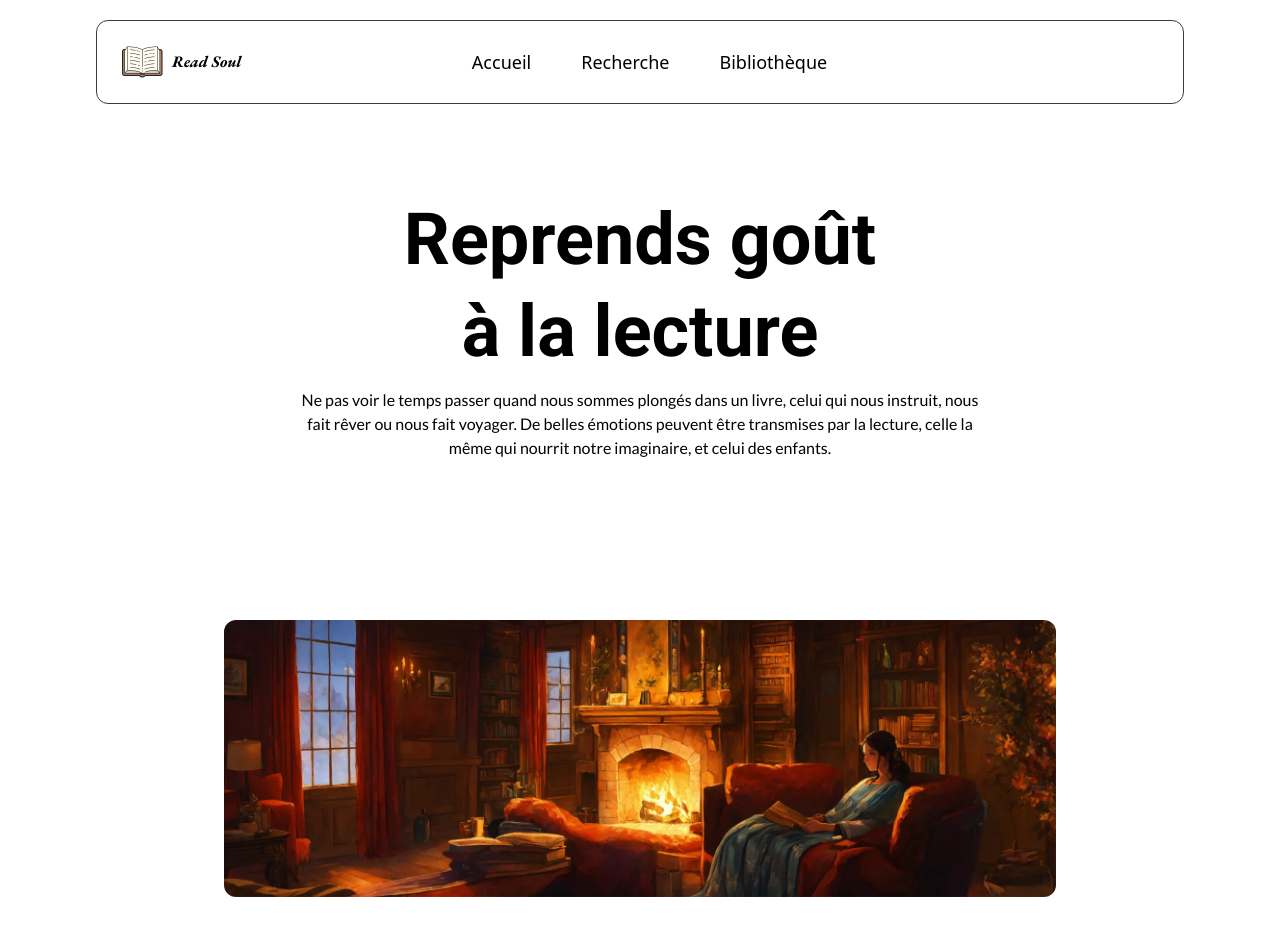
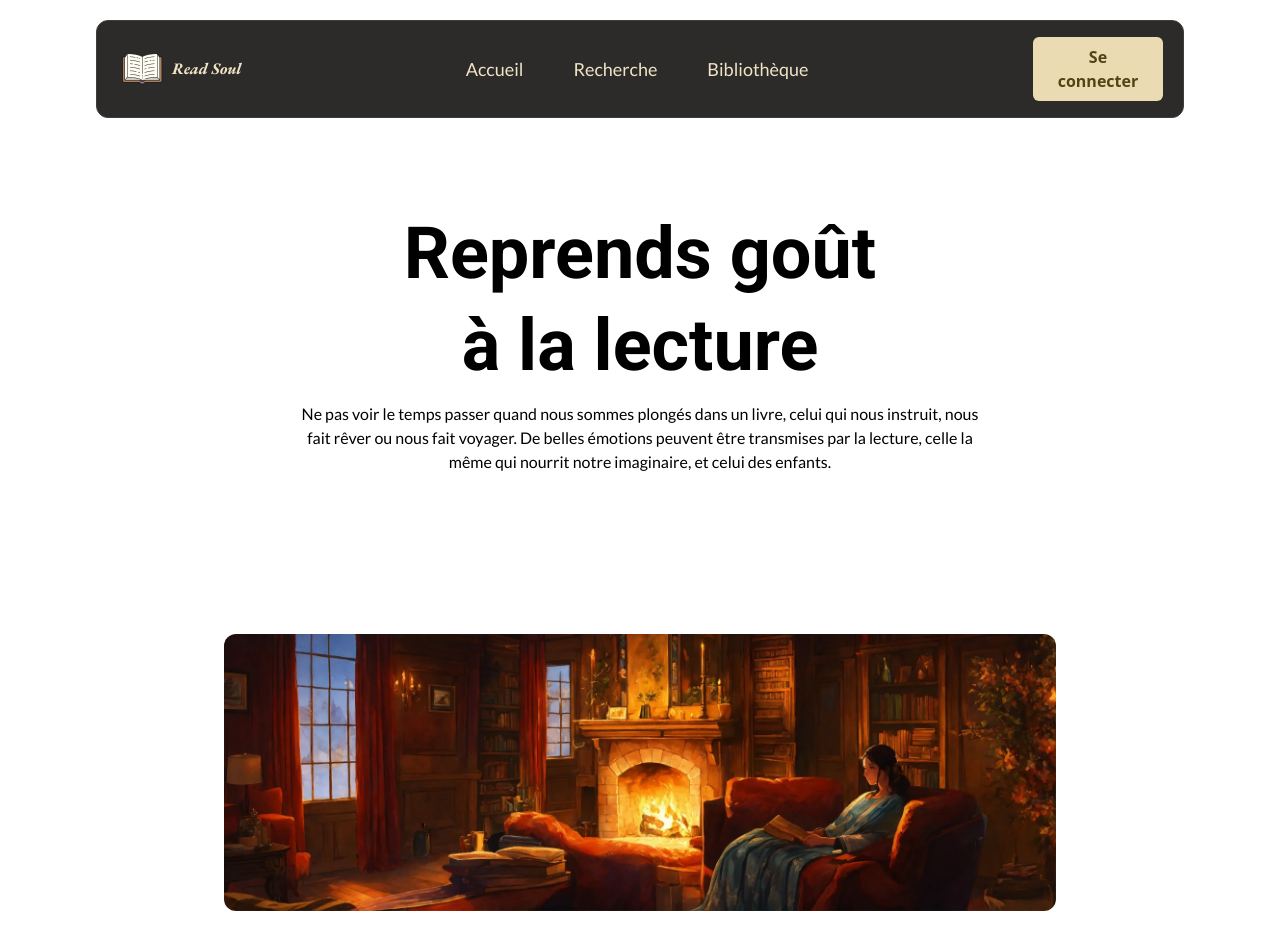
Before and after one commit to AlexDDevv/library-app, a Next.js app: page / in a window 1280 px wide. Built offline with nearby package versions, Linux system fonts and the light colour scheme.

Commit message:
Create a component for the Header

```diff
--- a/src/components/Header.tsx
+++ b/src/components/Header.tsx
@@ -1,34 +1,26 @@
 import React from 'react'
 import Link from 'next/link'
-import logo from "../assets/img/logo.png"
-import Image from 'next/image'
+import Logo from './Logo'
+import SignInBtn from './SignInBtn'
 
 export default function Header() {
     return (
-        <header className='bg-transparent flex items-center justify-between rounded-xl px-5 py-4 border border-border w-[85%] mx-auto mt-0 mb-[100px]'>
-            <div className='flex items-center justify-center gap-[5px]'>
-                <Image
-                    src={logo}
-                    width={50}
-                    height={50}
-                    alt='Logo du site'
-                />
-                <p className='font-quoteFont text-title'>Read Soul</p>
-            </div>
+        <header className='bg-card flex items-center justify-between rounded-xl px-5 py-4 border border-border w-[85%] mx-auto mt-0 mb-[100px]'>
+            <Logo />
             <nav>
                 <ul className='flex items-center justify-center gap-[50px]'>
                     <li className='transition-transform hover:scale-110'>
-                        <Link href="/" className='text-text text-lg font-medium'>Accueil</Link>
+                        <Link href="/" className='font-bodyFont text-card-foreground text-lg font-medium'>Accueil</Link>
                     </li>
                     <li className='transition-transform hover:scale-110'>
-                        <Link href="/recherche" className='text-text text-lg font-medium'>Recherche</Link>
+                        <Link href="/recherche" className='font-bodyFont text-card-foreground text-lg font-medium'>Recherche</Link>
                     </li>
                     <li className='transition-transform hover:scale-110'>
-                        <Link href="/bibliotheque" className='text-text text-lg font-medium'>Bibliothèque</Link>
+                        <Link href="/bibliotheque" className='font-bodyFont text-card-foreground text-lg font-medium'>Bibliothèque</Link>
                     </li>
                 </ul>
             </nav>
-            <button className='bg-bgBtn py-2 px-4 text-white/95 font-semibold rounded-md cursor-pointer'>S'inscrire</button>
+            <SignInBtn />
         </header>
     )
 }
```
